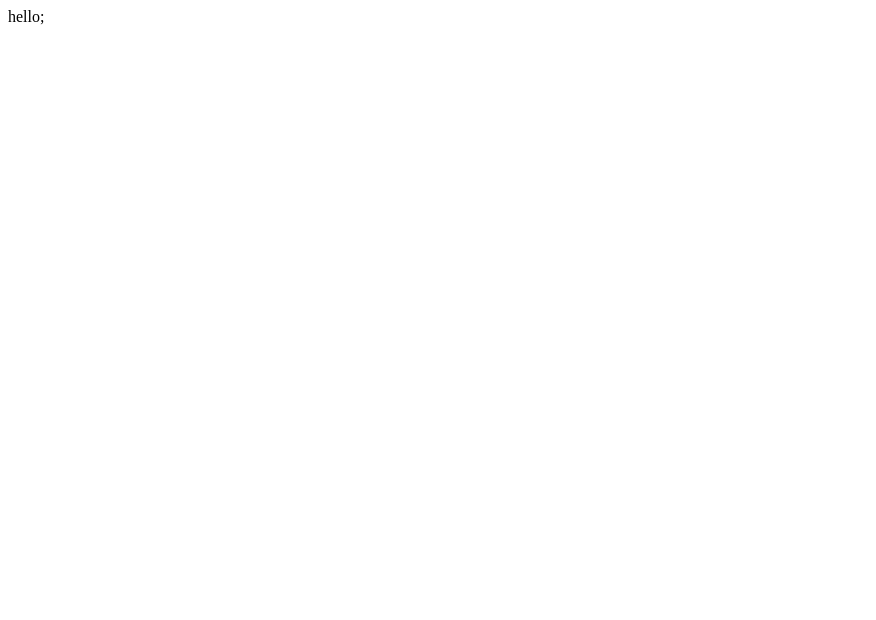
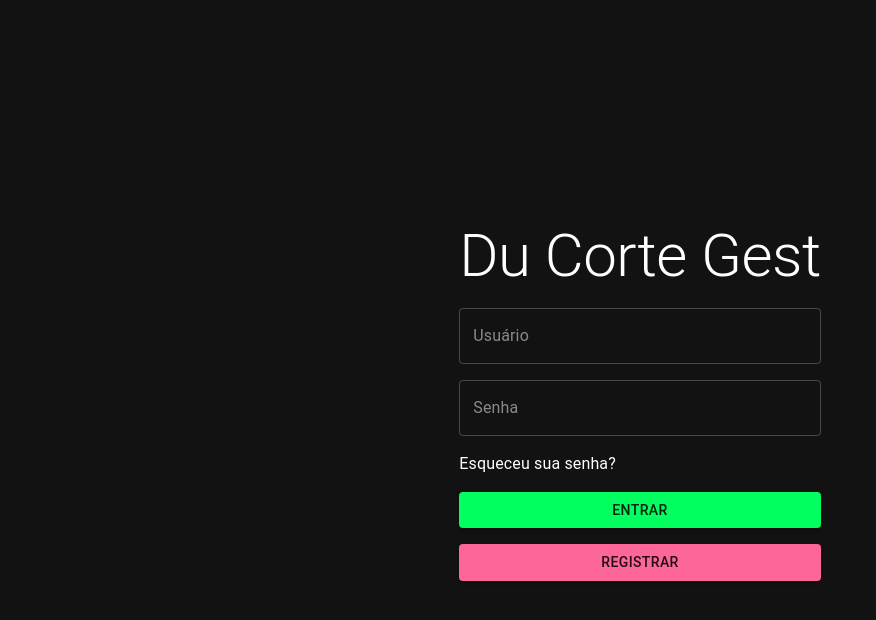
Before and after one commit to harrisonpepese/ducortegest-frontend, a Next.js app: page /login in a window 1280 px wide. Shown: the top 620 px of the page, without its empty margins (0-876 px from the left). Built offline with nearby package versions, Linux system fonts and the light colour scheme.

Commit message:
ciração tela de login e dashboard

```diff
--- a/pages/_app.js
+++ b/pages/_app.js
@@ -3,8 +3,8 @@ import { styled, useTheme } from "@mui/material/styles";
 import Box from "@mui/material/Box";
 import MuiDrawer from "@mui/material/Drawer";
 import MuiAppBar from "@mui/material/AppBar";
-import { Toolbar} from "@mui/material";
-import LogoutIcon from '@mui/icons-material/Logout';
+import { Toolbar } from "@mui/material";
+import LogoutIcon from "@mui/icons-material/Logout";
 import List from "@mui/material/List";
 import CssBaseline from "@mui/material/CssBaseline";
 import Typography from "@mui/material/Typography";
@@ -123,7 +123,9 @@ export default function MiniDrawer({ Component, pageProps }) {
   if (isLayoutNeeded) {
     return (
       <ThemeProvider theme={DefaultTheme}>
-        <Component {...pageProps} />;
+        <CssBaseline />
+        <ToastContainer />
+        <Component {...pageProps} />
       </ThemeProvider>
     );
   }
@@ -150,9 +152,9 @@ export default function MiniDrawer({ Component, pageProps }) {
             <Typography variant="h6" noWrap component="div">
               Du Corte Gest
             </Typography>
-            <Box flexGrow={1}/>
+            <Box flexGrow={1} />
             <IconButton>
-            <LogoutIcon/>
+              <LogoutIcon />
             </IconButton>
           </Toolbar>
         </AppBar>
--- a/pages/login.js
+++ b/pages/login.js
@@ -1,3 +1,40 @@
-export default function Login(){
-    return <>hello</>
+import { Box, Button, Stack, TextField, Typography } from "@mui/material";
+import { useState } from "react";
+
+export default function Login() {
+  const [username, setUserName] = useState("");
+  const [password, setPassword] = useState("");
+  const login = async () => {};
+  const redefinirSenha = async () => {};
+  const cadastrar = async () => {};
+  return (
+    <Box
+      display="flex"
+      justifyContent="center"
+      alignItems="center"
+      minHeight="100vh"
+    >
+      <Stack spacing={2} alignContent="center">
+        <Typography variant="h2">Du Corte Gest</Typography>
+        <TextField
+          value={username}
+          onChange={(e) => setUserName(e.target.value)}
+          placeholder="Usuário"
+        ></TextField>
+        <TextField
+          type="password"
+          value={password}
+          onChange={(e) => setPassword(e.target.value)}
+          placeholder="Senha"
+        ></TextField>
+        <Typography>Esqueceu sua senha?</Typography>
+        <>
+          <Button variant="contained">entrar</Button>
+          <Button variant="contained" color="secondary">
+            Registrar
+          </Button>
+        </>
+      </Stack>
+    </Box>
+  );
 }
```
Also changed, not shown: pages/cliente/[id]/index.js (+23 -6 lines), pages/funcionario/[id]/index.js (+19 -4 lines), pages/index.js (+35 -5 lines).
